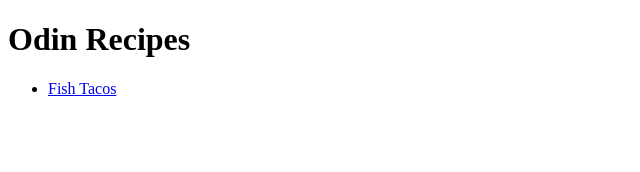
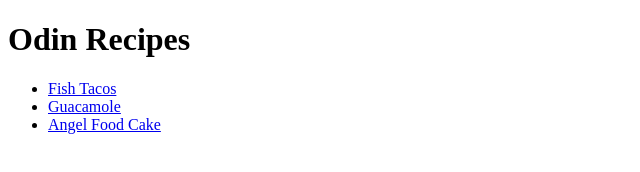
Before and after one commit to wilsons725/odin-recipes, a plain HTML site: page index.html in a window 1280 px wide. Shown: the whole page, without its empty margins (0-640 px from the left). Drawn offline with Linux system fonts and the light colour scheme.

Commit message:
Update index.html with all recipes used on website

```diff
--- a/index.html
+++ b/index.html
@@ -8,6 +8,8 @@
     <h1>Odin Recipes</h1>
     <ul>
         <li><a href="recipes/fish-tacos.html">Fish Tacos</a></li>
+        <li><a href="recipes/guacamole.html">Guacamole</a></li>
+        <li><a href="recipes/angel-food-cake.html">Angel Food Cake</a></li>
     </ul>
 </body>
 </html>
```
